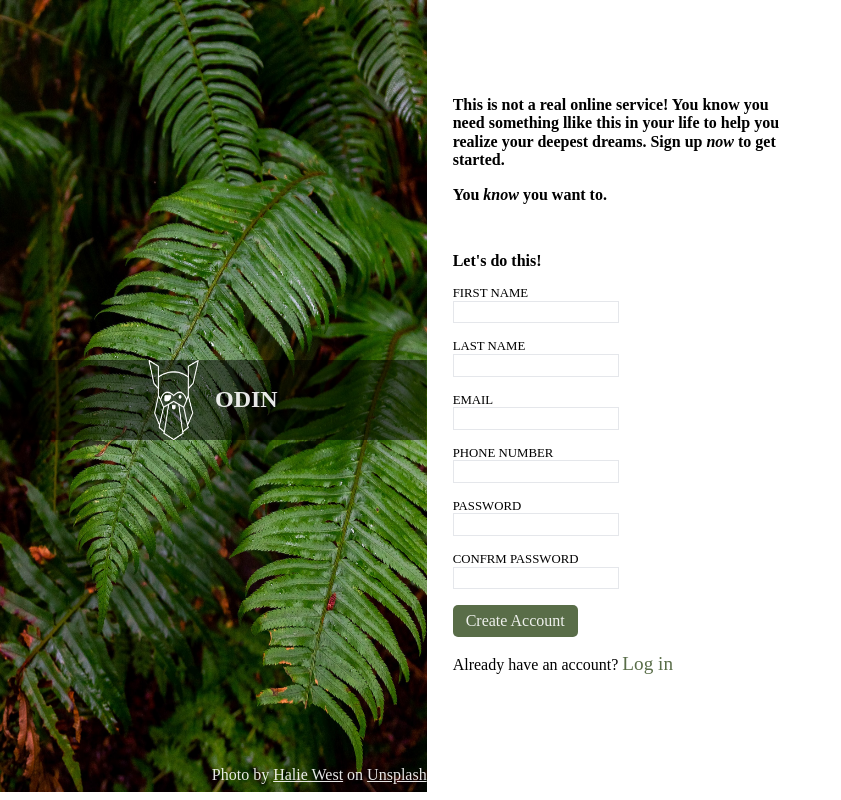
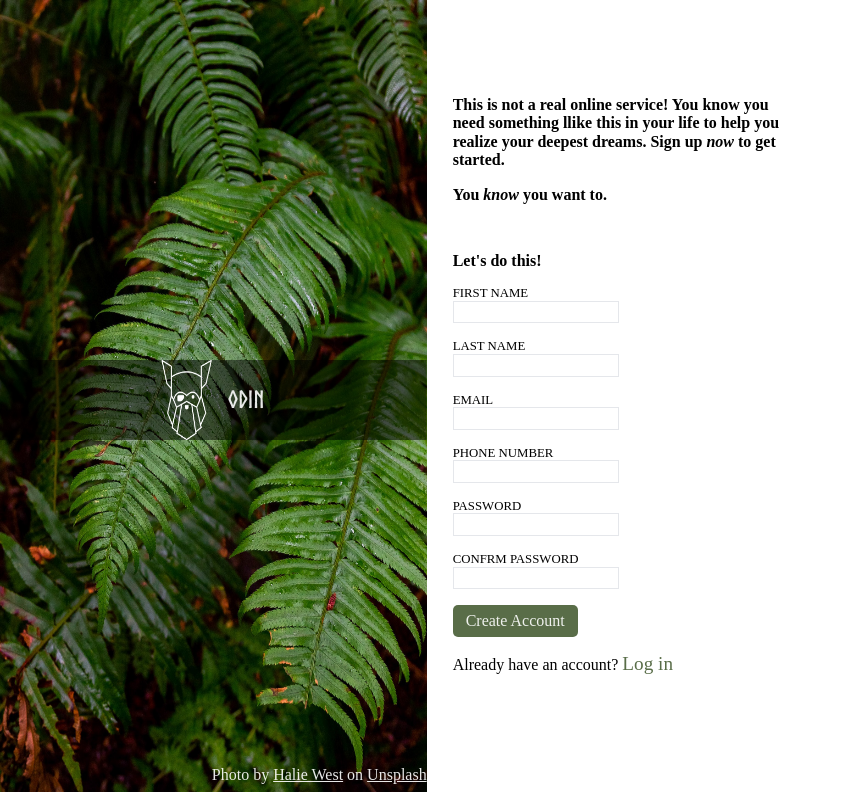
Before and after one commit to invisibleopey/sign-up-form, a plain HTML site: page index.html in a window 1280 px wide. Shown: the whole page, without its empty margins (0-841 px from the left). Drawn offline with Linux system fonts and the light colour scheme; the site is published under a folder, as on GitHub Pages, so addresses that start at the root find nothing.

Commit message:
Fix path to custom font for logo

```diff
--- a/css/main.css
+++ b/css/main.css
@@ -343,7 +343,7 @@ template {
 
 @font-face {
   font-family: 'Norse Bold';
-  src: url(/assets/fonts/Norse-Bold.otf);
+  src: url(../assets/fonts/Norse-Bold.otf);
 }
 
 .image-sidebar {
```
Also changed, not shown: 1 other file.
